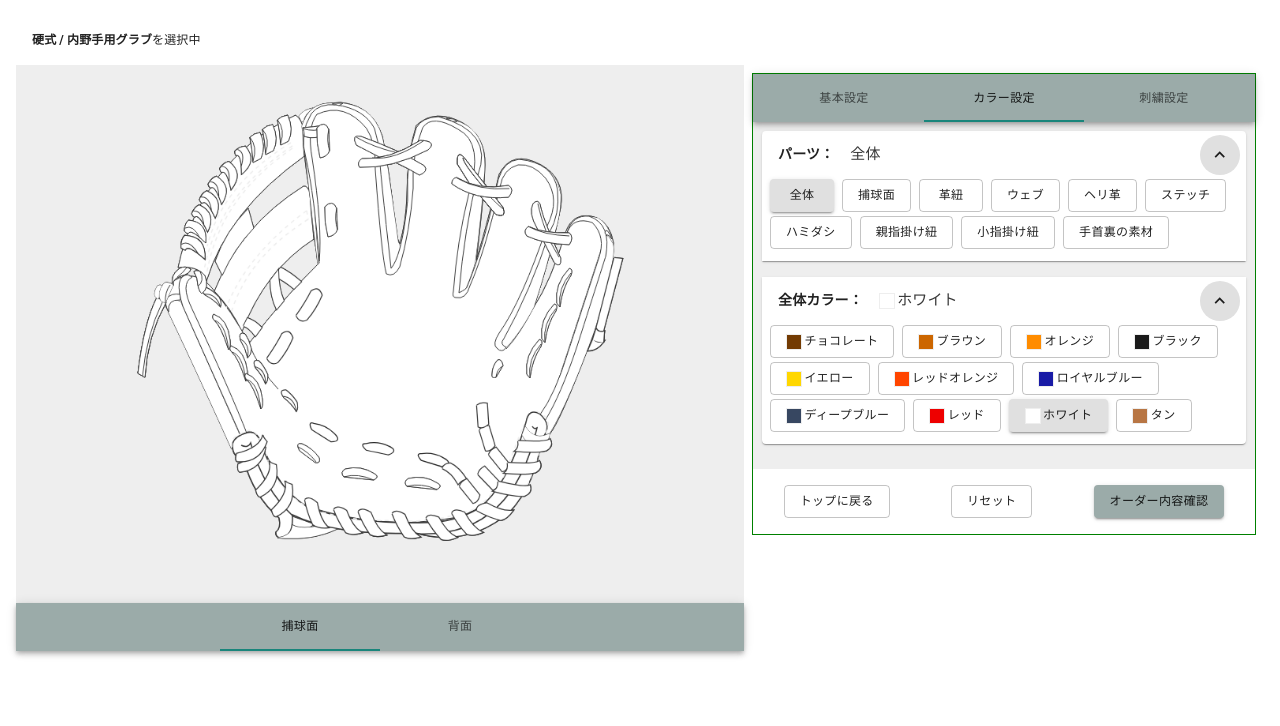
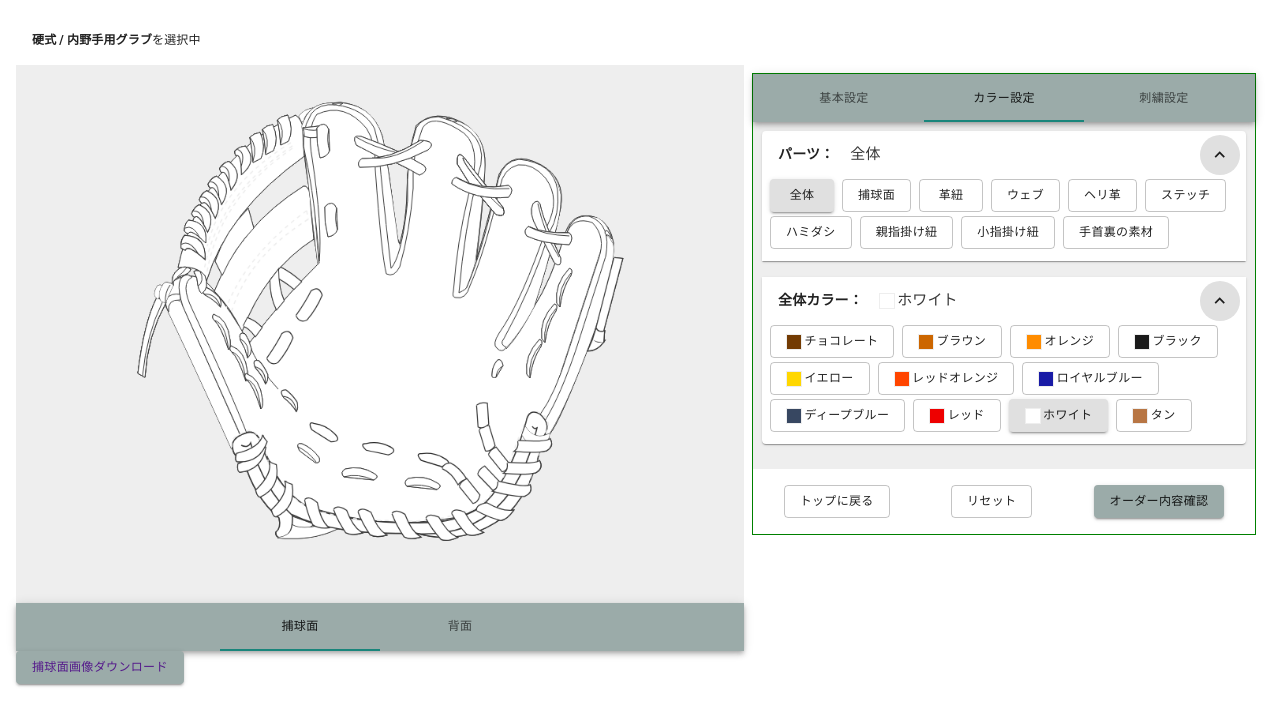
Before and after one commit to tomoki33kurita/glove-order, a Next.js app: page /hard/infield in a window 1280 px wide. Shown: the top 726 px of the page. Built offline with nearby package versions, Linux system fonts and the light colour scheme.

Commit message:
Added Img download btn

```diff
--- a/src/container/FigureFields.tsx
+++ b/src/container/FigureFields.tsx
@@ -1,9 +1,11 @@
 import React from 'react'
-import { Box, AppBar, Tabs, Tab } from '@material-ui/core'
+import { Box, AppBar, Tabs, Tab, Button } from '@material-ui/core'
 import TabPanel from 'src/components/molecules/TabPanel'
 import { State } from 'src/types'
 import FigureFront from 'src/container/FigureFront'
 import FigureBack from 'src/container/FigureBack'
+import { genImgFromCanvas } from 'src/container/genPdf/genPdfDocDefine'
+import { useRouter } from 'next/router'
 
 const devToolStyleFront = {
   backgroundImage: `url(${'/fmitt-front.jpeg'})`,
@@ -39,6 +41,9 @@ const FigureFields: React.FC<Props> = ({ state, figurePanelNum, handleFigurePane
   const [cordinateX, setCordinateX] = React.useState(0)
   const [cordinateY, setCordinateY] = React.useState(0)
   const [isCopy, setCopy] = React.useState(false)
+  const [isGenImg, setGenImg] = React.useState(false)
+  const router = useRouter()
+
   const handleCoordinate = (e: React.MouseEvent<HTMLCanvasElement, MouseEvent>) => {
     // eslint-disable-next-line
     // @ts-ignore
@@ -80,6 +85,28 @@ const FigureFields: React.FC<Props> = ({ state, figurePanelNum, handleFigurePane
           <Tab label="背面" {...a11yProps(0)} />
         </Tabs>
       </AppBar>
+      {/* 画像ダウンロードボタンは、canvas部分に設置したい */}
+      {figurePanelNum ? (
+        <Button variant="contained" color="primary" onClick={() => setGenImg(true)}>
+          <a
+            href={isGenImg ? genImgFromCanvas(state, 'back', router?.asPath) : ''}
+            download="オーダー背面.png"
+            style={{ textDecoration: 'none' }}
+          >
+            背面画像ダウンロード
+          </a>
+        </Button>
+      ) : (
+        <Button variant="contained" color="primary" onClick={() => setGenImg(true)}>
+          <a
+            href={isGenImg ? genImgFromCanvas(state, 'front', router?.asPath) : ''}
+            download="オーダー捕球面.png"
+            style={{ textDecoration: 'none' }}
+          >
+            捕球面画像ダウンロード
+          </a>
+        </Button>
+      )}
     </Box>
   )
 }
--- a/src/container/canvasInfield/back/lining.ts
+++ b/src/container/canvasInfield/back/lining.ts
@@ -1,4 +1,4 @@
-export const lining = (ctx: CanvasRenderingContext2D, color: string): void => {
+export const linings = (ctx: CanvasRenderingContext2D, color: string): void => {
   ctx.lineWidth = 5.0
   ctx.strokeStyle = '#fff'
   ctx.fillStyle = color
--- a/src/container/designations/ColoringSet.tsx
+++ b/src/container/designations/ColoringSet.tsx
@@ -21,6 +21,11 @@ import { useRouter } from 'next/router'
 interface SortType {
   catchFace: string
   web: string
+  stitch: string
+  linings: string
+  strap: string
+  listLiningsMaterial: string
+  hamidashi: string
 }
 
 type Props = {
@@ -68,34 +73,33 @@ const ColoringSet: React.FC<Props> = ({ state, value, figurePanelNum, dispatch }
         type: SET_SELECTED_PARTS,
         parts: partsObjs.filter((prev) => prev.value === selected)[0]
       }),
-    stitch: (selected: string) =>
-      dispatch({
+    [partKey]: (selected: string) =>
+      partKey === 'stitch'
+        ? dispatch({
             type: sortReducerType[partKey],
             [partKey]: stitchColorObjs.filter((prev) => prev.value === selected)[0]
-      }),
-    linings: (selected: string) =>
-      dispatch({
+          })
+        : partKey === 'linings'
+        ? dispatch({
             type: sortReducerType[partKey],
             [partKey]: liningsObjs.filter((prev) => prev.value === selected)[0]
-      }),
-    strap: (selected: string) =>
-      dispatch({
+          })
+        : partKey === 'strap'
+        ? dispatch({
             type: sortReducerType[partKey],
             [partKey]: strapColorObjs.filter((prev) => prev.value === selected)[0]
-      }),
-    listLiningsMaterial: (selected: string) =>
-      dispatch({
+          })
+        : partKey === 'listLiningsMaterial'
+        ? dispatch({
             type: sortReducerType[partKey],
             [partKey]: listLiningsMaterialObjs.filter((prev) => prev.value === selected)[0]
-      }),
-    hamidashi: (selected: string) =>
-      dispatch({
+          })
+        : partKey === 'hamidashi'
+        ? dispatch({
             type: sortReducerType[partKey],
             [partKey]: hamidashiObjs.filter((prev) => prev.value === selected)[0]
-      }),
-    // 上記以外の全てのパーツのdispatch
-    [partKey]: (selected: string) =>
-      dispatch({
+          })
+        : dispatch({
             type: sortReducerType[partKey],
             [partKey]: colorObjs.filter((prev) => prev.value === selected)[0]
           })
--- a/src/container/genPdf/genPdfDocDefine.ts
+++ b/src/container/genPdf/genPdfDocDefine.ts
@@ -6,7 +6,7 @@ import { Personal, State } from 'src/types'
 import { useCanvasFirstMittFront } from 'src/hooks/useCanvasFirstMittFront'
 import { useCanvasFirstMittBack } from 'src/hooks/useCanvasFirstMittBack'
 
-const genImgFromCanvas = (state: State, face: 'front' | 'back', asPath: string) => {
+export const genImgFromCanvas = (state: State, face: 'front' | 'back', asPath: string) => {
   const canvas = document.getElementById('canvas') as HTMLCanvasElement
   const ctx = canvas.getContext('2d')
   ctx.clearRect(0, 0, 900, 652)
--- a/src/hooks/useCanvasInfieldBack.ts
+++ b/src/hooks/useCanvasInfieldBack.ts
@@ -15,11 +15,11 @@ import { littleHook } from 'src/container/canvasInfield/back/littleHook'
 import { selectedLabel } from 'src/container/canvasInfield/back/hatakeyamaLabel'
 import { stitch } from 'src/container/canvasInfield/back/stitch'
 import { leatherStrap } from 'src/container/canvasInfield/back/leatherStrap'
-import { lining } from 'src/container/canvasInfield/back/lining'
+import { linings } from 'src/container/canvasInfield/back/lining'
 
 export const useCanvasInfieldBack = (ctx: CanvasRenderingContext2D, state: State): void => {
   // 裏革
-  lining(ctx, state.linings.color)
+  linings(ctx, state.linings.color)
   // 捕球面 / ウェブ下折り返し
   catchSurFace(ctx, state.catchFace.color)
   // 親指指袋_手口ベルト
```
Lines whose indentation alone changed are shown as unchanged.
